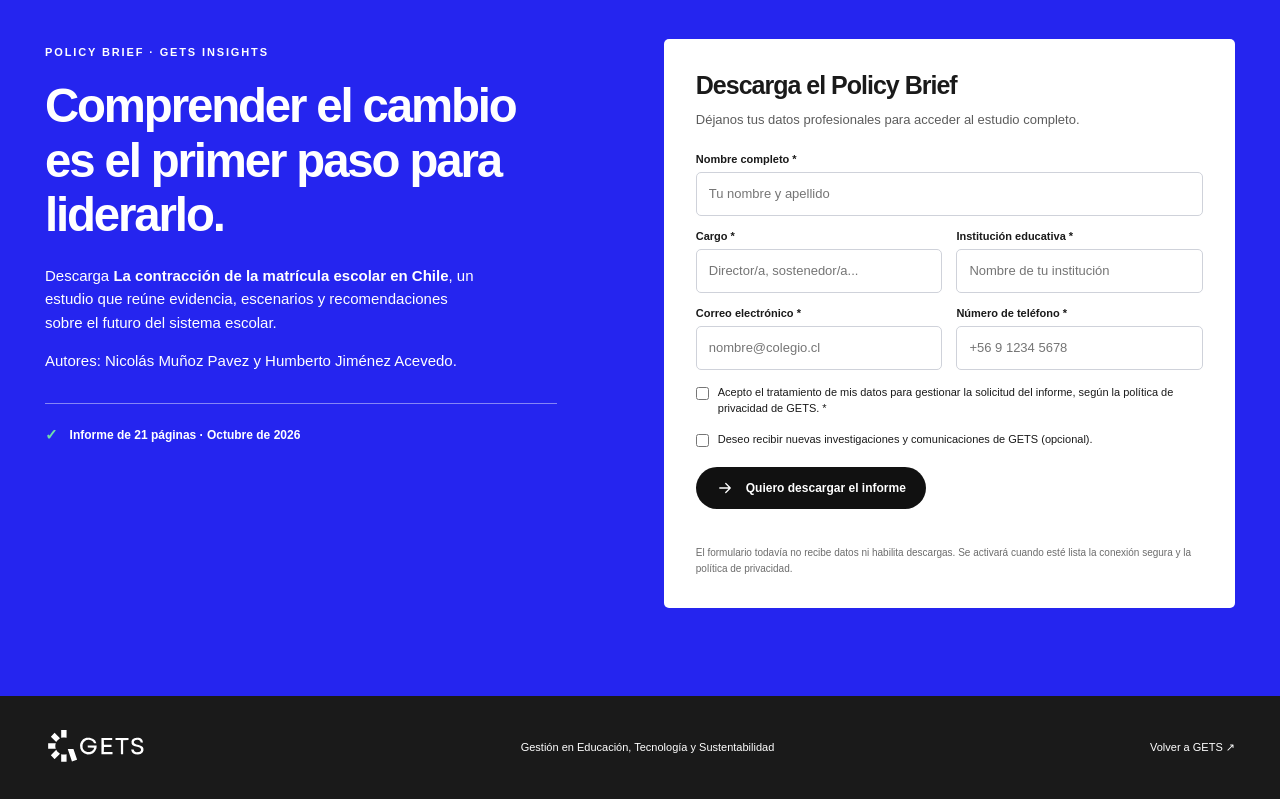
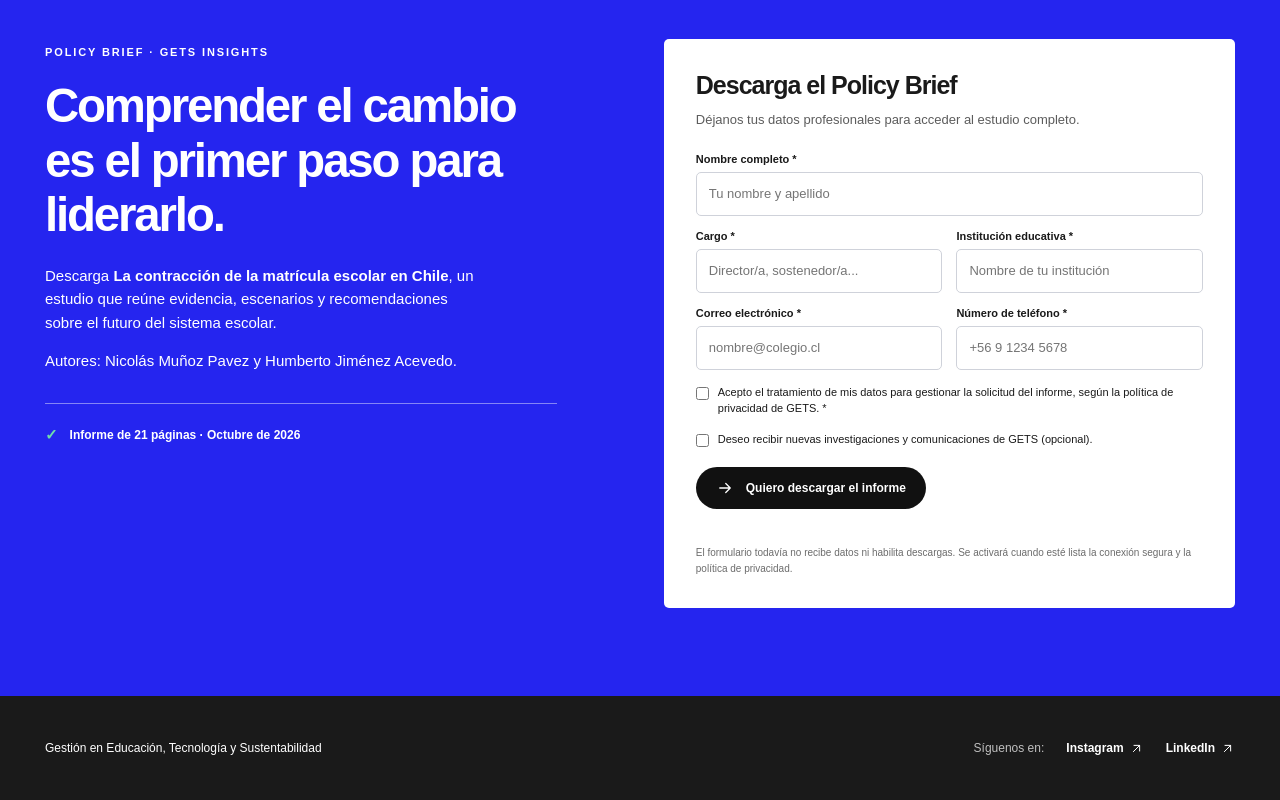
Before and after one commit to Gets-Educacion/gets-educacion-insights, a plain HTML site: page index.html in a window 1280 px wide. Shown: the part 3234-4034 px from the top of the page. Drawn offline with Linux system fonts and the light colour scheme; a web font is replaced by a local one.

Commit message:
Simplify footer: left mission statement and right Instagram/LinkedIn links

```diff
--- a/index.html
+++ b/index.html
@@ -201,7 +201,7 @@ h1,h2,h3,.eyebrow,.btn,.nav-links,.logo-link span,.hero-sub,.shape b{font-family
 .hero-art:after{display:none}
 .hero-note{bottom:12px;left:14px}
 }
-</style>
+.footer-inner{min-height:44px;gap:24px}.footer-tagline{font-size:12px}.footer-social{display:flex;align-items:center;gap:22px;font-size:12px}.footer-social>span{opacity:.72}.footer-social a{display:inline-flex;align-items:center;gap:5px;font-weight:600;transition:opacity .2s}.footer-social a:hover{opacity:.7}.footer-social svg{width:15px;height:15px}@media(max-width:680px){.footer-inner{flex-direction:column;align-items:flex-start;gap:14px}.footer-social{gap:14px;flex-wrap:wrap}.footer-tagline{font-size:11px}}</style>
 </head>
 <body>
 <div id="scroll-progress" class="scroll-progress" aria-hidden="true"></div>
@@ -236,7 +236,7 @@ h1,h2,h3,.eyebrow,.btn,.nav-links,.logo-link span,.hero-sub,.shape b{font-family
 <button class="btn form-button" type="submit" id="submit"><svg class="cta-arrow" viewBox="0 0 24 24" aria-hidden="true" focusable="false"><path d="M5 12h14m-6-6 6 6-6 6" fill="none" stroke="currentColor" stroke-width="1.7" stroke-linecap="round" stroke-linejoin="round"/></svg> Quiero descargar el informe</button><div class="status" id="status" role="status" aria-live="polite"></div><p class="form-footnote">El formulario todavía no recibe datos ni habilita descargas. Se activará cuando esté lista la conexión segura y la política de privacidad.</p>
 </form></div></div></section>
 </main>
-<footer class="footer"><div class="container footer-inner"><a href="https://getseducacion.cl" aria-label="GETS Educación"><img src="assets/gets-logo-white.svg" alt="GETS"></a><span>Gestión en Educación, Tecnología y Sustentabilidad</span><a href="https://getseducacion.cl">Volver a GETS ↗</a></div></footer>
+<footer class="footer"><div class="container footer-inner"><span class="footer-tagline">Gestión en Educación, Tecnología y Sustentabilidad</span><div class="footer-social"><span>Síguenos en:</span><a href="https://www.instagram.com/getseducacion/" target="_blank" rel="noopener noreferrer" aria-label="GETS Educación en Instagram">Instagram <svg viewBox="0 0 24 24" aria-hidden="true"><path d="M7 17 17 7M8 7h9v9" fill="none" stroke="currentColor" stroke-width="1.6" stroke-linecap="round" stroke-linejoin="round"/></svg></a><a href="https://www.linkedin.com/company/getseducacion" target="_blank" rel="noopener noreferrer" aria-label="GETS Educación en LinkedIn">LinkedIn <svg viewBox="0 0 24 24" aria-hidden="true"><path d="M7 17 17 7M8 7h9v9" fill="none" stroke="currentColor" stroke-width="1.6" stroke-linecap="round" stroke-linejoin="round"/></svg></a></div></div></footer>
 <script>
 const CONFIG={apiUrl:"",privacyUrl:""};
 const form=document.getElementById("lead-form"),status=document.getElementById("status"),submit=document.getElementById("submit"),progress=document.getElementById("scroll-progress"),line=document.getElementById("timeline-progress"),timeline=document.getElementById("timeline");
```
